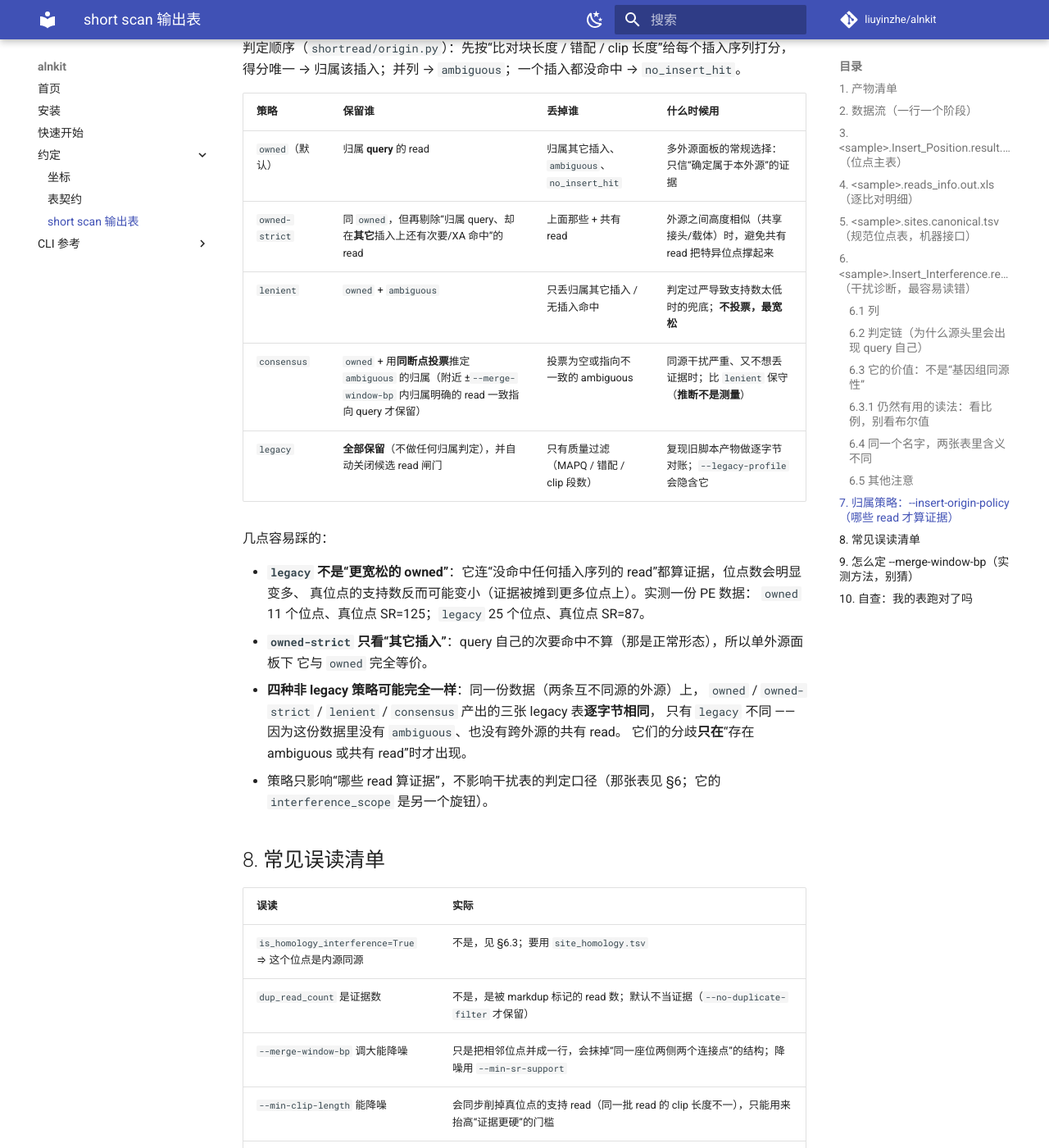
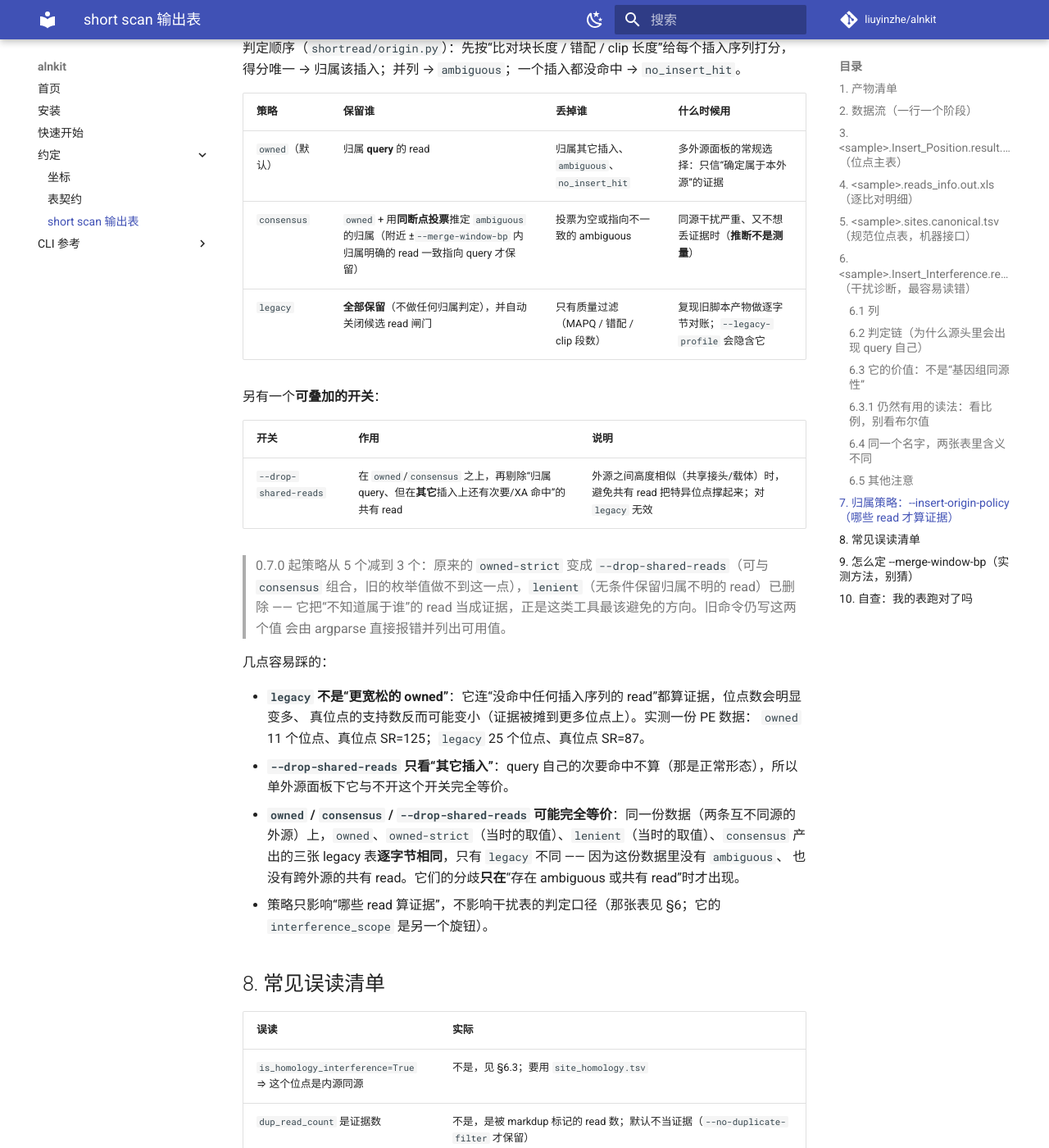
Before and after one commit to liuyinzhe/alnkit, an MkDocs documentation site: the page built from docs/concepts/short-scan-output.md, in a window 1280 px wide and 1400 px high, scrolled down 6151 px. Shown: the whole window at 82% size. Built offline with MkDocs 1.6.1 and Material for MkDocs 9.7.7, drawn with Linux system fonts in a browser that asks for light colours; comment, search, counter and statistics services are not loaded.

Commit message:
refactor(short)!: --insert-origin-policy 从 5 个值减到 3 个，共有 read 改成开关
依据：两条互不同源的外源、PE 150 bp 的一份实测数据上，owned / owned-strict / lenient /
consensus 产出的三张 legacy 表逐字节相同，只有 legacy 不同（位点 11 -> 25、真位点 SR 125 -> 87）。
即那两个值只在“存在归属不明的 read 或跨外源共有 read”时才有作用，而它们各自的方向可疑。

- 删 owned-strict -> 新增布尔开关 --drop-shared-reads（剔除“归属 query、但在其它插入上还有
  次要/XA 命中”的共有 read）。好处：可与 consensus 组合，旧的枚举值表达不了这个需求。
- 删 lenient（把“归属不明确”的 read 无条件当证据，方向与工具目标相反）。
- 保留 owned（默认）/ consensus / legacy。
- ScanSettings / RuntimeConfig 增加 drop_shared_reads；decide_read_usage 改签名并更新
  文档字符串与 self-test 断言（同时验证 owned/consensus 两种策略下开关都生效）。
- 统计键删掉只有 lenient 才会非 0 的 reads_kept_ambiguous。
- 旧命令写 owned-strict / lenient 会由 argparse 直接报错（退出码 2）并列出可用值，不静默改行为；
  新增两个用例钉住这两点。
- 文档（§7 策略表 5 行 -> 3 行 + 开关表）、--help、CHANGELOG 的 Removed 同步；CLI 文档重生成。

自检：ruff / ruff format / mypy / 269 passed / 生成物 --check / mkdocs --strict 全绿；
short scan --self-test 通过。

```diff
--- a/docs/concepts/short-scan-output.md
+++ b/docs/concepts/short-scan-output.md
@@ -189,22 +189,31 @@ insert_boundary_0based == insert_pos_1based
 | 策略 | 保留谁 | 丢掉谁 | 什么时候用 |
 |---|---|---|---|
 | `owned`（默认） | 归属 **query** 的 read | 归属其它插入、`ambiguous`、`no_insert_hit` | 多外源面板的常规选择：只信“确定属于本外源”的证据 |
-| `owned-strict` | 同 `owned`，但再剔除“归属 query、却在**其它**插入上还有次要/XA 命中”的 read | 上面那些 + 共有 read | 外源之间高度相似（共享接头/载体）时，避免共有 read 把特异位点撑起来 |
-| `lenient` | `owned` + `ambiguous` | 只丢归属其它插入 / 无插入命中 | 判定过严导致支持数太低时的兜底；**不投票，最宽松** |
-| `consensus` | `owned` + 用**同断点投票**推定 `ambiguous` 的归属（附近 ±`--merge-window-bp` 内归属明确的 read 一致指向 query 才保留） | 投票为空或指向不一致的 ambiguous | 同源干扰严重、又不想丢证据时；比 `lenient` 保守（**推断不是测量**） |
+| `consensus` | `owned` + 用**同断点投票**推定 `ambiguous` 的归属（附近 ±`--merge-window-bp` 内归属明确的 read 一致指向 query 才保留） | 投票为空或指向不一致的 ambiguous | 同源干扰严重、又不想丢证据时（**推断不是测量**） |
 | `legacy` | **全部保留**（不做任何归属判定），并自动关闭候选 read 闸门 | 只有质量过滤（MAPQ / 错配 / clip 段数） | 复现旧脚本产物做逐字节对账；`--legacy-profile` 会隐含它 |
+
+另有一个**可叠加的开关**：
+
+| 开关 | 作用 | 说明 |
+|---|---|---|
+| `--drop-shared-reads` | 在 `owned`/`consensus` 之上，再剔除“归属 query、但在**其它**插入上还有次要/XA 命中”的共有 read | 外源之间高度相似（共享接头/载体）时，避免共有 read 把特异位点撑起来；对 `legacy` 无效 |
+
+> 0.7.0 起策略从 5 个减到 3 个：原来的 `owned-strict` 变成 `--drop-shared-reads`（可与
+> `consensus` 组合，旧的枚举值做不到这一点），`lenient`（无条件保留归属不明的 read）已删除
+> —— 它把“不知道属于谁”的 read 当成证据，正是这类工具最该避免的方向。旧命令仍写这两个值
+> 会由 argparse 直接报错并列出可用值。
 
 几点容易踩的：
 
 - **`legacy` 不是“更宽松的 owned”**：它连“没命中任何插入序列的 read”都算证据，位点数会明显变多、
   真位点的支持数反而可能变小（证据被摊到更多位点上）。实测一份 PE 数据：
   `owned` 11 个位点、真位点 SR=125；`legacy` 25 个位点、真位点 SR=87。
-- **`owned-strict` 只看“其它插入”**：query 自己的次要命中不算（那是正常形态），所以单外源面板下
-  它与 `owned` 完全等价。
-- **四种非 legacy 策略可能完全一样**：同一份数据（两条互不同源的外源）上，
-  `owned` / `owned-strict` / `lenient` / `consensus` 产出的三张 legacy 表**逐字节相同**，
-  只有 `legacy` 不同 —— 因为这份数据里没有 `ambiguous`、也没有跨外源的共有 read。
-  它们的分歧**只在**“存在 ambiguous 或共有 read”时才出现。
+- **`--drop-shared-reads` 只看“其它插入”**：query 自己的次要命中不算（那是正常形态），所以
+  单外源面板下它与不开这个开关完全等价。
+- **`owned` / `consensus` / `--drop-shared-reads` 可能完全等价**：同一份数据（两条互不同源的
+  外源）上，`owned`、`owned-strict`（当时的取值）、`lenient`（当时的取值）、`consensus`
+  产出的三张 legacy 表**逐字节相同**，只有 `legacy` 不同 —— 因为这份数据里没有 `ambiguous`、
+  也没有跨外源的共有 read。它们的分歧**只在**“存在 ambiguous 或共有 read”时才出现。
 - 策略只影响“哪些 read 算证据”，不影响干扰表的判定口径（那张表见 §6；它的 `interference_scope`
   是另一个旋钮）。
 
```
Also changed, not shown: CHANGELOG.md (+12 -0 lines), docs/cli/alnkit-short-scan.md (+3 -2 lines), 5 other files.
